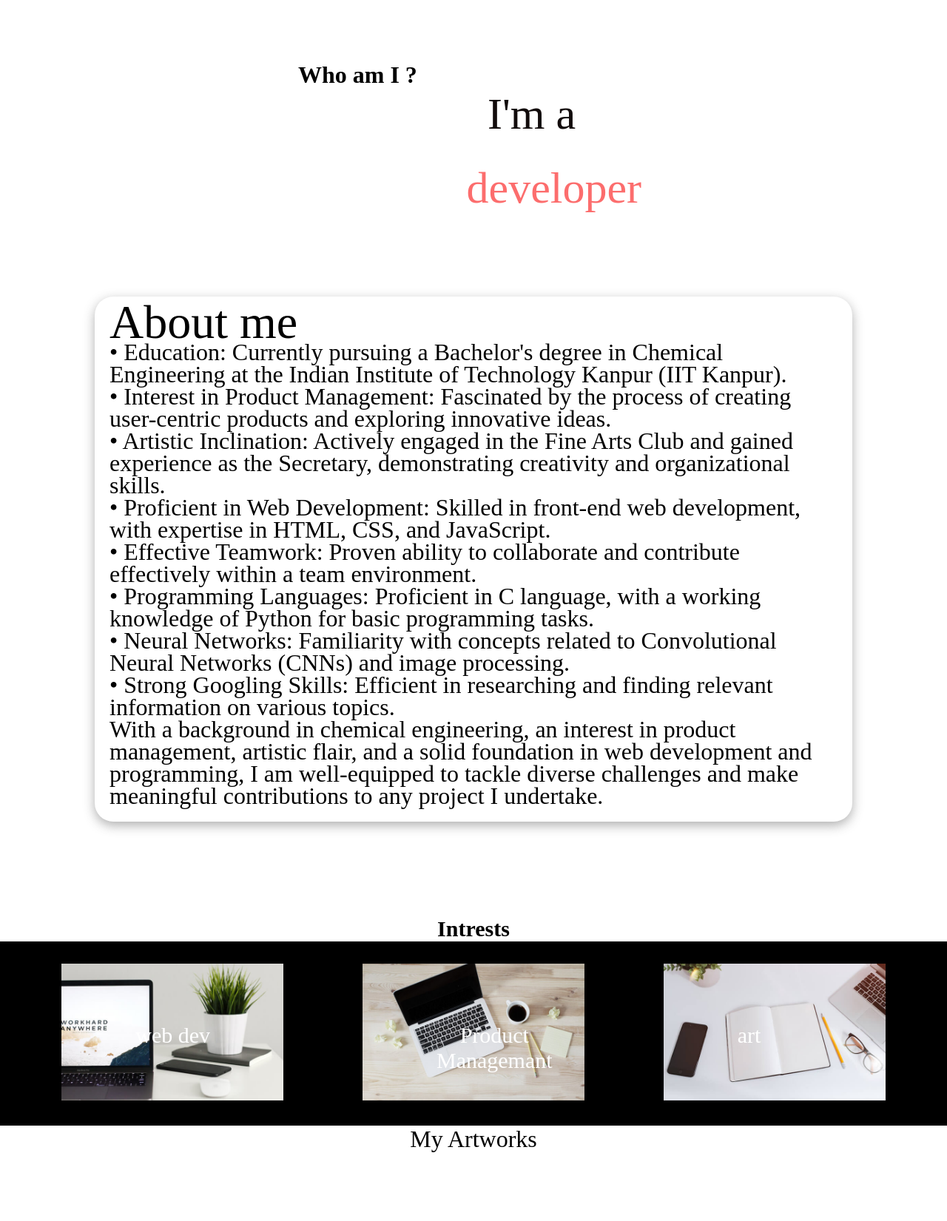
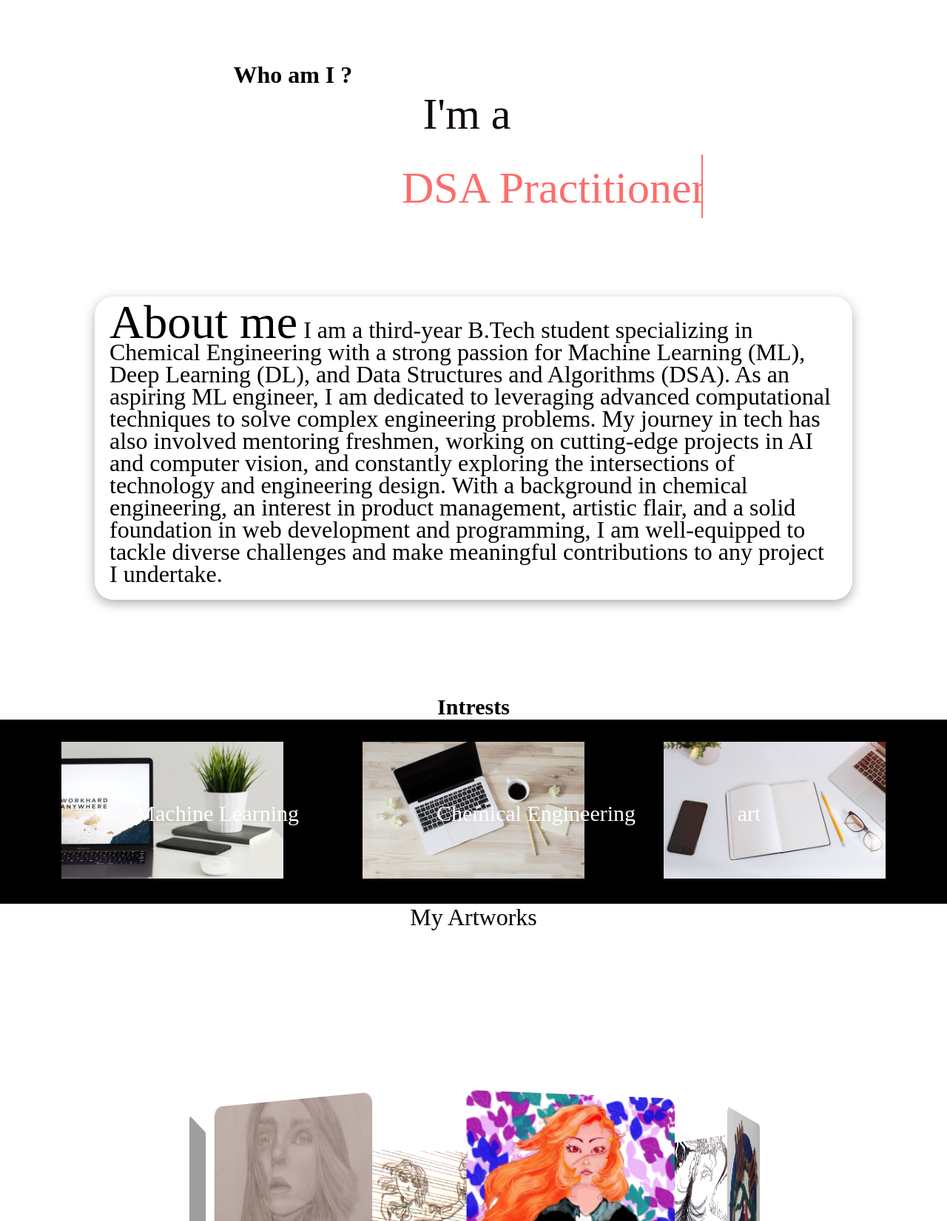
Before and after one commit to dr77aon/Dr77aon.github.io, a plain HTML site: page index.html in a window 1280 px wide. Shown: the part 750-2401 px from the top of the page at 74% size. Drawn offline with Linux system fonts and the light colour scheme; grey boxes are pictures that could not be loaded.

Commit message:
Update index.html

```diff
--- a/index.html
+++ b/index.html
@@ -49,7 +49,7 @@
         </div>
         <h4 class="padd">Hello I am</h4>
         <div class="name "><p>Vishal Kumar</p> <img src="/images/myimg.png" alt=""></div>
-        <h6 class="padd">>Product enthuziast/designer</h6>
+        <h6 class="padd">>Chemical Engineering Student/Problem Solver</h6>
     </header>
     <nav class="flex">
         <ul class="flex list" id="navlist">
@@ -69,30 +69,22 @@
                   <div class="static-txt">I'm a</div>
                   <div class="dyanamic-txt">
                        <li class="li1"><span>learner</span></li>
-                       <li class="li1"><span>developer</span></li>
-                       <li class="li1"><span>designer</span></li>
+                       <li class="li1"><span>DSA Practitioner</span></li>
+                       <li class="li1"><span>Engineer</span></li>
                        <li class="li1"><span>artist</span></li>
                    </div>
             </div>
         </div>
         <div id="intr">
            <p class="intro"> <span style="font-size: 4rem;">About me</span>
-                <br>• Education: Currently pursuing a Bachelor's degree in Chemical Engineering at the Indian Institute of Technology Kanpur (IIT Kanpur).
-<br>• Interest in Product Management: Fascinated by the process of creating user-centric products and exploring innovative ideas.
-<br>• Artistic Inclination: Actively engaged in the Fine Arts Club and gained experience as the Secretary, demonstrating creativity and organizational skills.
-<br>• Proficient in Web Development: Skilled in front-end web development, with expertise in HTML, CSS, and JavaScript.
-<br>• Effective Teamwork: Proven ability to collaborate and contribute effectively within a team environment.
-<br>• Programming Languages: Proficient in C language, with a working knowledge of Python for basic programming tasks.
-<br>• Neural Networks: Familiarity with concepts related to Convolutional Neural Networks (CNNs) and image processing.
-<br>• Strong Googling Skills: Efficient in researching and finding relevant information on various topics.
-<br>
+                I am a third-year B.Tech student specializing in Chemical Engineering with a strong passion for Machine Learning (ML), Deep Learning (DL), and Data Structures and Algorithms (DSA). As an aspiring ML engineer, I am dedicated to leveraging advanced computational techniques to solve complex engineering problems. My journey in tech has also involved mentoring freshmen, working on cutting-edge projects in AI and computer vision, and constantly exploring the intersections of technology and engineering design.
 With a background in chemical engineering, an interest in product management, artistic flair, and a solid foundation in web development and programming, I am well-equipped to tackle diverse challenges and make meaningful contributions to any project I undertake.</p></div>
         </div>
     </div>
     <div><h3>Intrests</h3></div>
     <section class="intrests">
-        <div id="web"><div class="int-txt">web dev</div><img src="/images/web.jpg" alt=""></div>
-        <div id="web"><div class="int-txt">Product <br> Managemant</div><img src="/images/dig.jpg" alt=""></div>
+        <div id="web"><div class="int-txt">Machine Learning</div><img src="/images/web.jpg" alt=""></div>
+        <div id="web"><div class="int-txt">Chemical Engineering</div><img src="/images/dig.jpg" alt=""></div>
         <div id="web"><div class="int-txt">art</div><img src="/images/book.jpg" alt=""></div>
     </section>
     <div> <p id="my-works">My Artworks</p></div>
```
